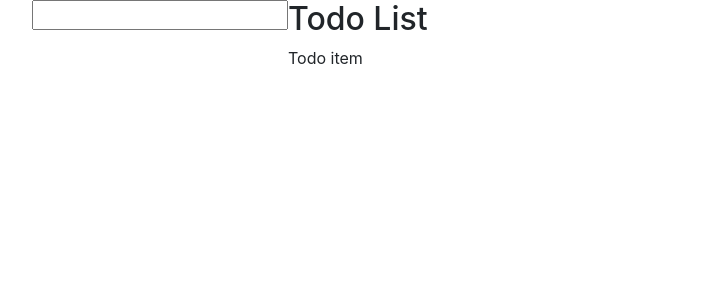
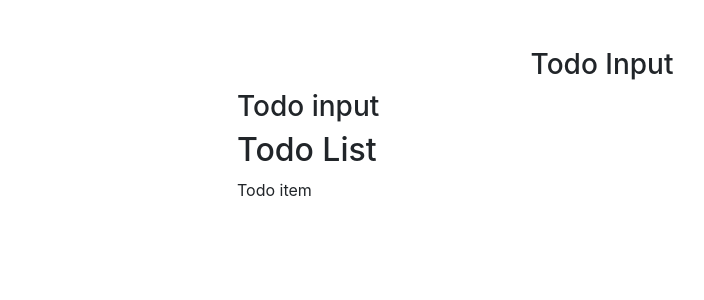
Before and after one commit to tweneboah/react-todo-app, a React (Create React App) app: page / in a window 1280 px wide. Shown: the top 300 px of the page, without its empty margins (38-742 px from the left). Built offline with nearby package versions, Linux system fonts and the light colour scheme.

Commit message:
App component structure

```diff
--- a/src/App.js
+++ b/src/App.js
@@ -6,18 +6,65 @@
 
 
 class App extends React.Component {
+  state ={
+    items: [
+      {id: 1, title: 'Wake up'},
+      {id: 2, title: 'Wake up'},
+      {id: 3, title: 'Wake up'},
+      {id: 4, title: 'Wake up'},
+      {id: 5, title: 'Wake up'},
+    ],
+    id: uuid(),
+    item: '',
+    editItem: false
+  }
+
+//METHODS
+handleChange = (e) => {
+  console.log('Handle change')
+}
+
+handleSubmit = () => {
+  console.log('handle submit');
+}
+
+clearList = () => {
+  console.log('Clear list')
+}
+
+handleDelete = (id) => {
+   console.log(`handle delete' ${id}`)
+}
+
+handleEdit = (id) => {
+  console.log(`handle edit ${id}`)
+}
+
+
 
   render() {
+
     return (
     <div>
          <div className='container'>
             <div className='row'>
-               <TodoInput/>
-               <TodoList/>
+              <div className='col-10 mx-auto col-md-8 mt-5'>
+                  <h3 className='text-capitalize text-center'>Todo Input</h3>
 
+                  <TodoInput
+                  item={this.state.items}
+                  handleChange ={this.handleChange}
+                  edit={this.state.editItem}/>
+
+                  <TodoList
+                  items={this.state.items}
+                  clearList = {this.clearList}
+                  handleDelete={this.handleDelete}
+                  handleEdit={this.handleEdit}
+                  />
+              </div>
             </div>
           </div>
-
     </div>
      );
   }
--- a/src/components/TodoInput/TodoInput.js
+++ b/src/components/TodoInput/TodoInput.js
@@ -4,7 +4,7 @@
     render() {
         return (
             <div>
-                <input/>
+                <h3>Todo input</h3>
             </div>
          );
     }
```
